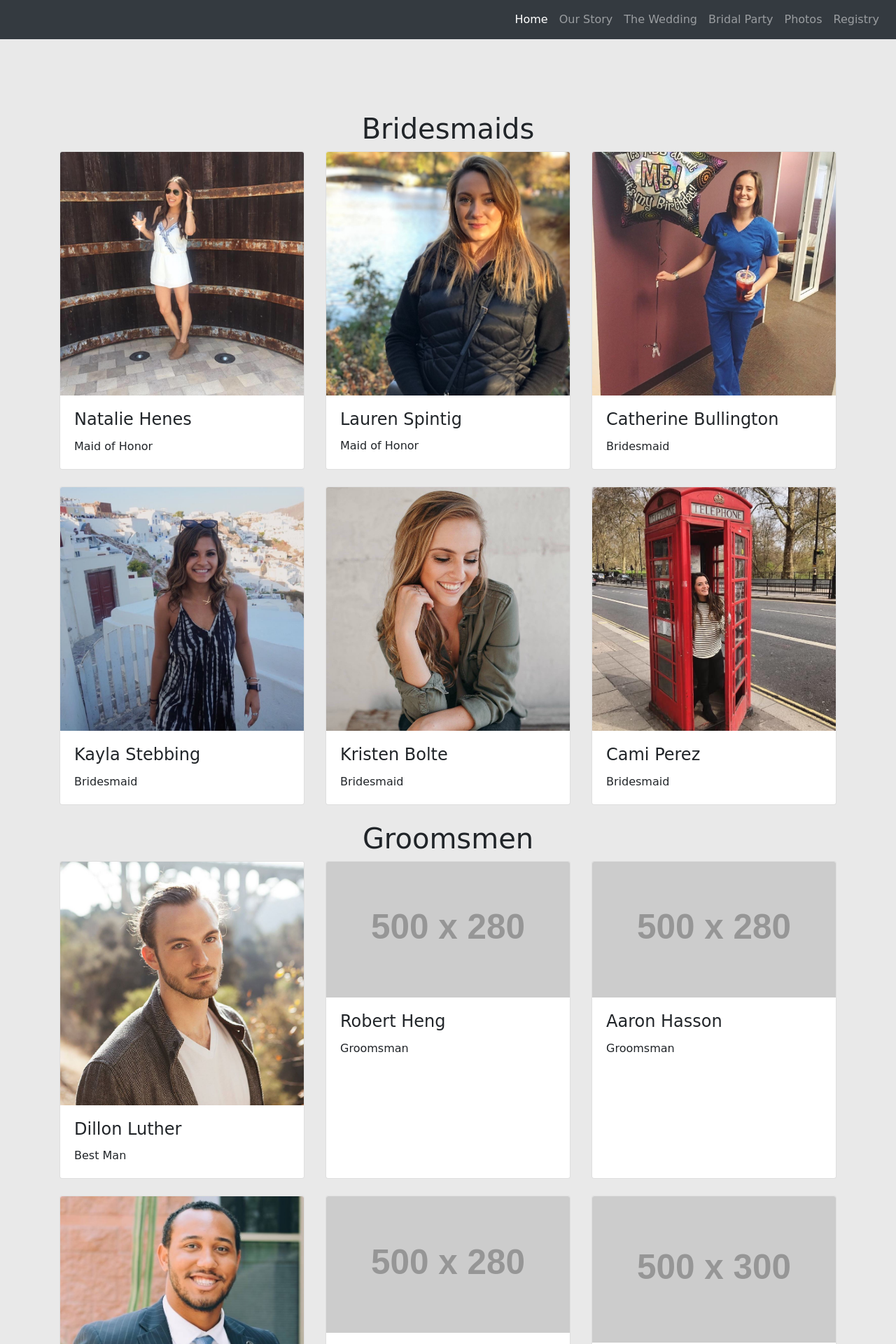
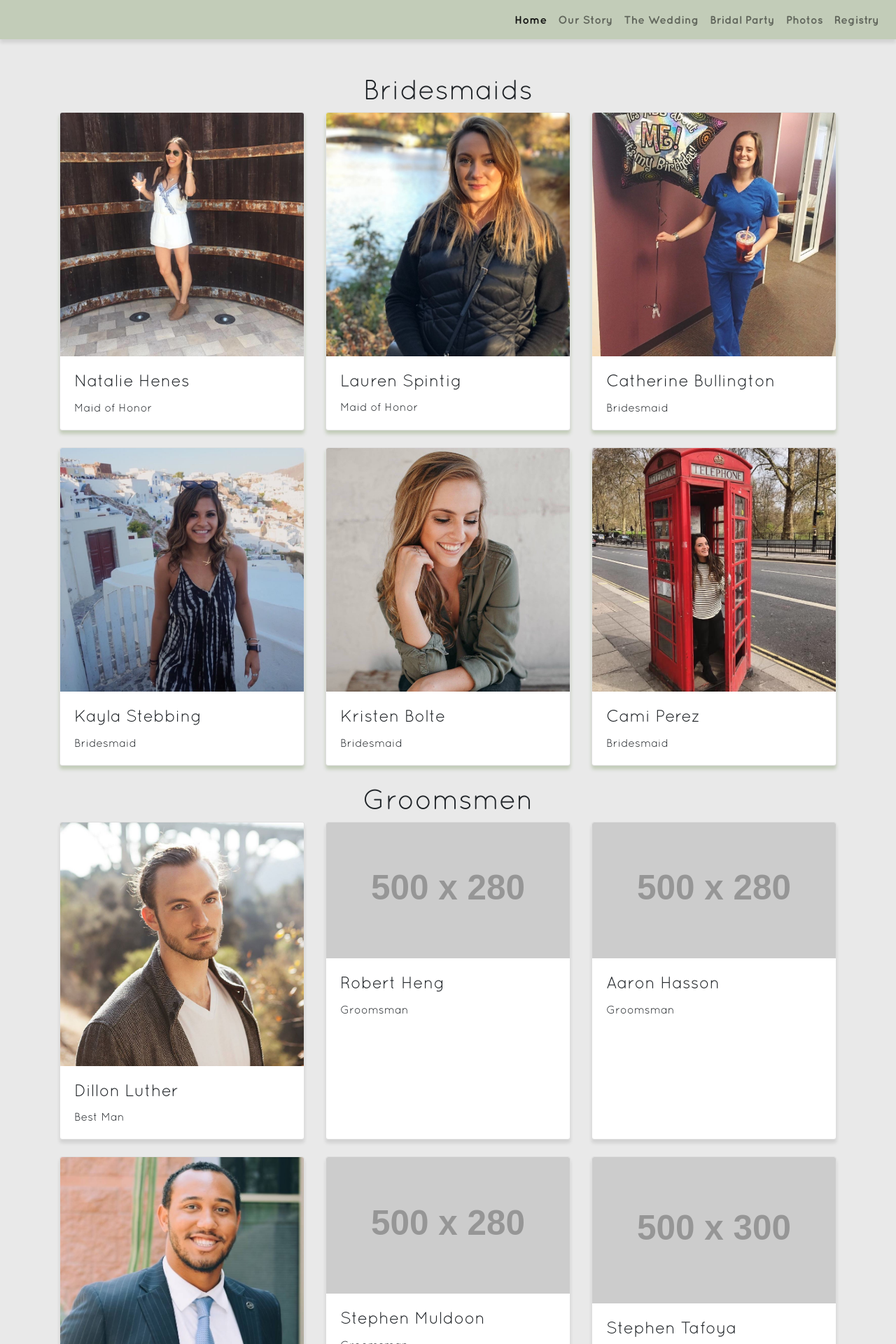
Before and after one commit to KollenDillworth/wedding-web, an Angular app: page /bridal in a window 1280 px wide. Shown: the top 1920 px of the page at 70% size. Built offline with nearby package versions, Linux system fonts and the light colour scheme.

Commit message:
font change and bridal party updates

```diff
--- a/src/app/bridal-page/bridal-page.component.css
+++ b/src/app/bridal-page/bridal-page.component.css
@@ -1,3 +1,50 @@
 .nav-bg-main{
     background-color: black !important;
 }
+
+.bridal-box-shadow{
+  box-shadow: 0 0.32rem 0.32rem 0 #c2ccb8;
+}
+
+.groom-box-shadow{
+  box-shadow: 0 0.32rem 0.32rem 0 rgba(0,0,0,.1);
+}
+
+
+/* The flip card container - set the width and height to whatever you want. We have added the border property to demonstrate that the flip itself goes out of the box on hover (remove perspective if you don't want the 3D effect */
+.flip-card {
+  width: 300px;
+  height: 200px;
+  border: 1px solid #f1f1f1;
+    perspective: 1000px; /* Remove this if you don't want the 3D effect */
+  }
+
+  /* This container is needed to position the front and back side */
+  .flip-card-inner {
+    /* position: relative;
+    width: 100%;
+    height: 100%;
+    text-align: center; */
+    transition: transform 0.8s;
+    transform-style: preserve-3d;
+  }
+
+  /* Do an horizontal flip when you move the mouse over the flip box container */
+  .flip-card:hover .flip-card-inner {
+    transform: rotateY(180deg);
+  }
+
+  /* Position the front and back side */
+  .flip-card-front, .flip-card-back {
+    position: absolute;
+    width: 100%;
+    height: 100%;
+    backface-visibility: hidden;
+  }
+
+
+
+  /* Style the back side */
+  .flip-card-back {
+    transform: rotateY(180deg);
+  }
--- a/src/app/bridal-page/bridal-page.component.html
+++ b/src/app/bridal-page/bridal-page.component.html
@@ -4,14 +4,14 @@
   </div>
   <section class="">
       <div class="card-deck">
-          <div class="card mb-4">
+          <div class="card mb-4 bridal-box-shadow">
               <img class="card-img-top img-fluid" src="/assets/images/natalie.jpg" alt="Card image cap">
               <div class="card-body">
                   <h4 class="card-title">Natalie Henes</h4>
                   <p class="card-text">Maid of Honor</p>
               </div>
           </div>
-          <div class="card mb-4">
+          <div class="card mb-4 bridal-box-shadow">
               <img class="card-img-top img-fluid" src="/assets/images/lauren.jpg" alt="Card image cap">
               <div class="card-body">
                   <h4 class="card-title">Lauren Spintig</h4>
@@ -20,7 +20,7 @@
           </div>
           <div class="w-100 d-none d-sm-block d-lg-none"></div>
           <!-- <div class="w-100 d-none d-sm-block d-md-none"></div> -->
-          <div class="card mb-4">
+          <div class="card mb-4 bridal-box-shadow">
               <img class="card-img-top img-fluid" src="/assets/images/catherine.jpg" alt="Card image cap">
               <div class="card-body">
                   <h4 class="card-title">Catherine Bullington</h4>
@@ -28,7 +28,7 @@
               </div>
           </div>
           <div class="w-100 d-none d-lg-block"><!-- wrap every 3 on md--></div>
-          <div class="card mb-4">
+          <div class="card mb-4 bridal-box-shadow">
               <img class="card-img-top img-fluid" src="/assets/images/kayla.jpg" alt="Card image cap">
               <div class="card-body">
                   <h4 class="card-title">Kayla Stebbing</h4>
@@ -38,7 +38,7 @@
           <!-- <div class="w-100 d-none d-sm-block d-lg-none"></div>
            <div class="w-100 d-none d-lg-block d-xl-none"></div> -->
            <div class="w-100 d-none d-sm-block d-lg-none"></div>
-          <div class="card mb-4">
+          <div class="card mb-4 bridal-box-shadow">
               <img class="card-img-top img-fluid" src="/assets/images/kristen.JPG" alt="Card image cap">
               <div class="card-body">
                   <h4 class="card-title">Kristen Bolte</h4>
@@ -46,7 +46,7 @@
               </div>
           </div>
           <!-- <div class="w-100 d-none d-xl-block"></div> -->
-          <div class="card mb-4">
+          <div class="card mb-4 bridal-box-shadow">
               <img class="card-img-top img-fluid" src="/assets/images/cami.jpg" alt="Card image cap">
               <div class="card-body">
                   <h4 class="card-title">Cami Perez</h4>
@@ -62,14 +62,14 @@
   </div>
   <section class="">
       <div class="card-deck">
-          <div class="card mb-4">
+          <div class="card mb-4 groom-box-shadow">
               <img class="card-img-top img-fluid" src="/assets/images/dillon.jpg" alt="Card image cap">
               <div class="card-body">
                   <h4 class="card-title">Dillon Luther</h4>
                   <p class="card-text">Best Man</p>
               </div>
           </div>
-          <div class="card mb-4">
+          <div class="card mb-4 groom-box-shadow">
               <img class="card-img-top img-fluid" src="//placehold.it/500x280" alt="Card image cap">
               <div class="card-body">
                   <h4 class="card-title">Robert Heng</h4>
@@ -78,7 +78,7 @@
           </div>
           <div class="w-100 d-none d-sm-block d-lg-none"></div>
           <!-- <div class="w-100 d-none d-sm-block d-md-none"></div> -->
-          <div class="card mb-4">
+          <div class="card mb-4 groom-box-shadow">
               <img class="card-img-top img-fluid" src="//placehold.it/500x280" alt="Card image cap">
               <div class="card-body">
                   <h4 class="card-title">Aaron Hasson</h4>
@@ -86,7 +86,7 @@
               </div>
           </div>
           <div class="w-100 d-none d-lg-block"><!-- wrap every 3 on md--></div>
-          <div class="card mb-4">
+          <div class="card mb-4 groom-box-shadow">
               <img class="card-img-top img-fluid" src="/assets/images/xavier.jpg" alt="Card image cap">
               <div class="card-body">
                   <h4 class="card-title">Xavier Walker</h4>
@@ -96,7 +96,7 @@
           <!-- <div class="w-100 d-none d-sm-block d-lg-none"></div>
            <div class="w-100 d-none d-lg-block d-xl-none"></div> -->
            <div class="w-100 d-none d-sm-block d-lg-none"></div>
-          <div class="card mb-4">
+          <div class="card mb-4 groom-box-shadow">
               <img class="card-img-top img-fluid" src="//placehold.it/500x280" alt="Card image cap">
               <div class="card-body">
                   <h4 class="card-title">Stephen Muldoon</h4>
@@ -104,7 +104,7 @@
               </div>
           </div>
           <!-- <div class="w-100 d-none d-xl-block"></div> -->
-          <div class="card mb-4">
+          <div class="card mb-4 groom-box-shadow">
               <img class="card-img-top img-fluid" src="//placehold.it/500x300" alt="Card image cap">
               <div class="card-body">
                   <h4 class="card-title">Stephen Tafoya</h4>
--- a/src/app/nav/nav.component.css
+++ b/src/app/nav/nav.component.css
@@ -0,0 +1,11 @@
+.theBox{
+    box-shadow: 0 0.32rem 0.32rem 0 rgba(0,0,0,.1);
+}
+
+.nav-color{
+    background-color: #c2ccb8;
+}
+
+.qs-bold{
+    font-family: 'quicksandbold';
+}
--- a/src/app/nav/nav.component.html
+++ b/src/app/nav/nav.component.html
@@ -1,9 +1,9 @@
-<nav class="navbar navbar-expand-md navbar-dark bg-dark fixed-top">
+<nav class="navbar navbar-expand-md navbar-light nav-color fixed-top theBox">
   <button class="navbar-toggler ml-auto" type="button" data-toggle="collapse" data-target="#navbarNav" aria-controls="navbarNav" aria-expanded="false" aria-label="Toggle navigation">
     <span class="navbar-toggler-icon"></span>
   </button>
   <div class="collapse navbar-collapse text-center" id="navbarNav">
-    <ul class="navbar-nav ml-auto">
+    <ul class="navbar-nav ml-auto qs-bold">
       <li class="nav-item active">
         <a class="nav-link" routerLink="/home">Home</a>
       </li>
--- a/src/styles.css
+++ b/src/styles.css
@@ -3,11 +3,21 @@ html{
     height: 100%;
     overflow-x: hidden;
 }
-html, body{
+body{
     min-height: 100%;
     overflow-x: hidden;
     margin-top: 56px !important;
-    font-family: "Comic Sans MS", cursive, sans-serif !important;
+    font-family: 'quicksand' !important;
     background-color: #e9e9e9 !important;
 }
+
+@font-face {
+    font-family: quicksand;
+    src: url(assets/fonts/Quicksand-Regular.otf) format("opentype");
+}
+
+@font-face {
+    font-family: quicksandbold;
+    src: url(assets/fonts/Quicksand-Bold.otf) format("opentype");
+}
 /* sage color #c2ccb8 */
```
Also changed, not shown: src/assets/fonts/Quicksand-Bold.otf (added), src/assets/fonts/Quicksand-Regular.otf (added).
